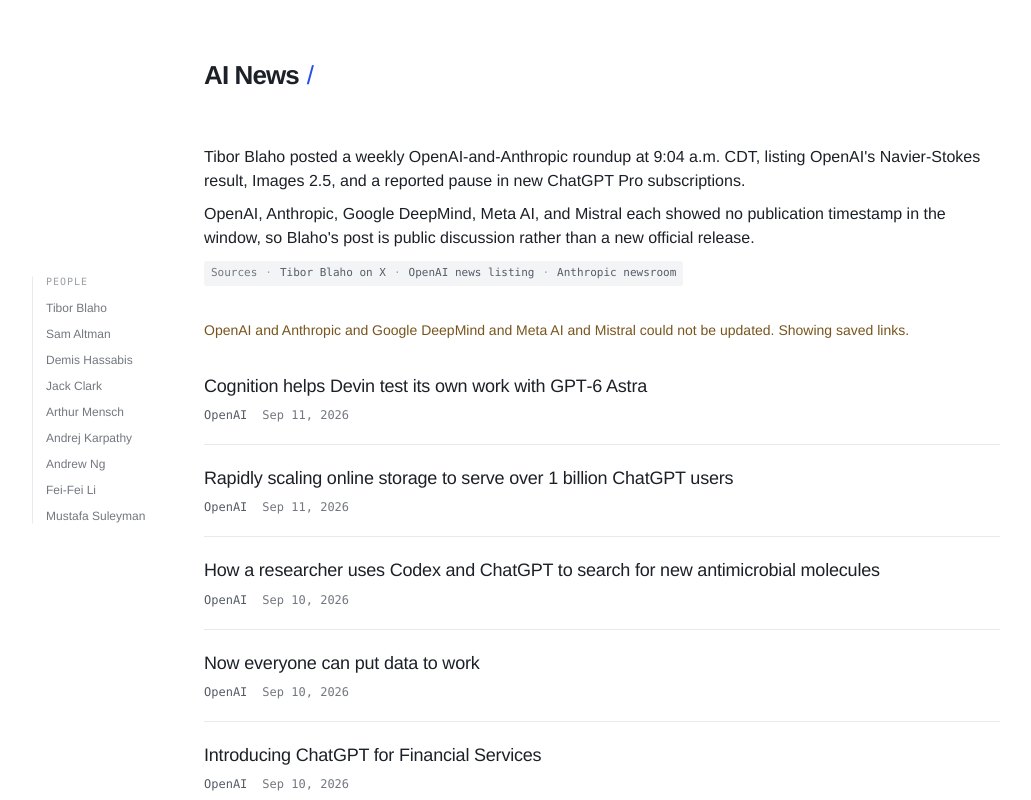
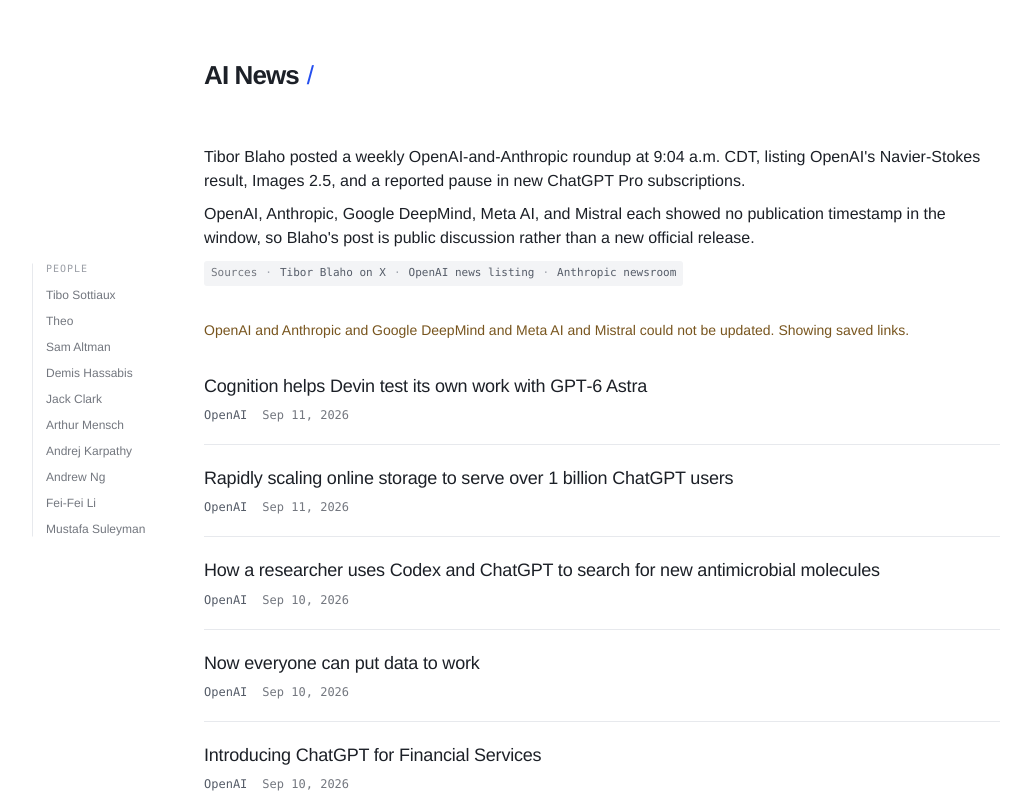
Before and after one commit to Grammercy/ai-news-stream, a Next.js app: page / in a window 1280 px wide. Shown: the top 800 px of the page, without its empty margins (38-1069 px from the left). Built offline with nearby package versions, Linux system fonts and the light colour scheme; no server answers.

Commit message:
Correct monitored AI accounts

```diff
--- a/app/stream.tsx
+++ b/app/stream.tsx
@@ -11,7 +11,8 @@ import {
 } from "@/components/ui/dialog";
 
 const aiPeople = [
-  { name: "Tibor Blaho", handle: "btibor91" },
+  { name: "Tibo Sottiaux", handle: "thsottiaux" },
+  { name: "Theo", handle: "theo" },
   { name: "Sam Altman", handle: "sama" },
   { name: "Demis Hassabis", handle: "demishassabis" },
   { name: "Jack Clark", handle: "jackclarkSF" },
```
